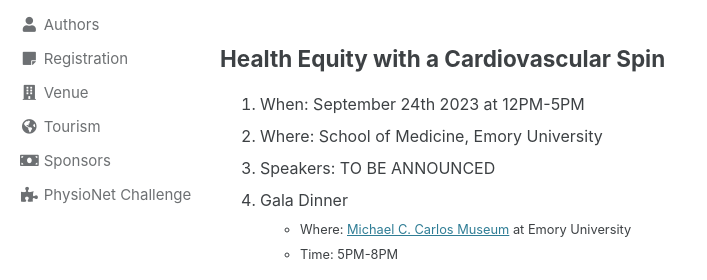
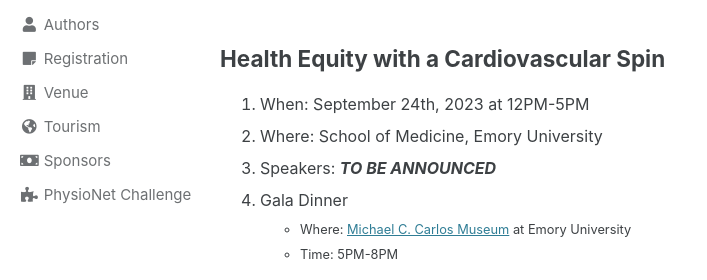
Before and after one commit to cinc2023/cinc2023.github.io, a Jekyll site: the page built from pages/programme.md, in a window 1280 px wide and 900 px high, cut to the strip 365-645 px from the top of the window. Shown: the whole strip, without its empty margins (0-707 px from the left). Built offline with Jekyll 4.4.1, drawn with Linux system fonts in a browser that asks for light colours; cached includes are drawn as plain includes.

Commit message:
edited contents

```diff
--- a/pages/programme.md
+++ b/pages/programme.md
@@ -9,9 +9,9 @@ permalink: /programme/
 
 ## Sunday Symposium
 ### Health Equity with a Cardiovascular Spin
-1. When: September 24th 2023 at 12PM-5PM
+1. When: September 24th, 2023 at 12PM-5PM
 2. Where: School of Medicine, Emory University
-3. Speakers: TO BE ANNOUNCED
+3. Speakers: ***TO BE ANNOUNCED***
 4. Gala Dinner
 - Where: [Michael C. Carlos Museum](https://carlos.emory.edu/) at Emory University
 - Time: 5PM-8PM
```
